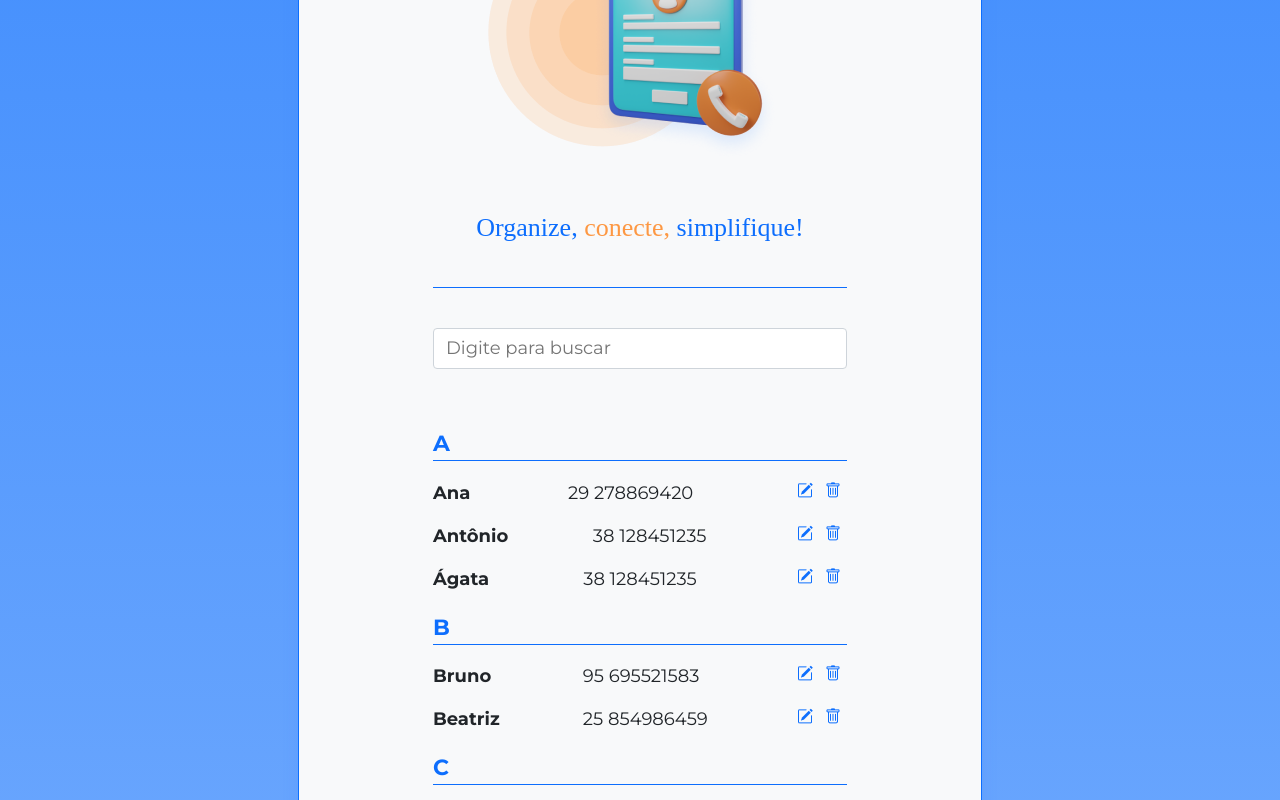
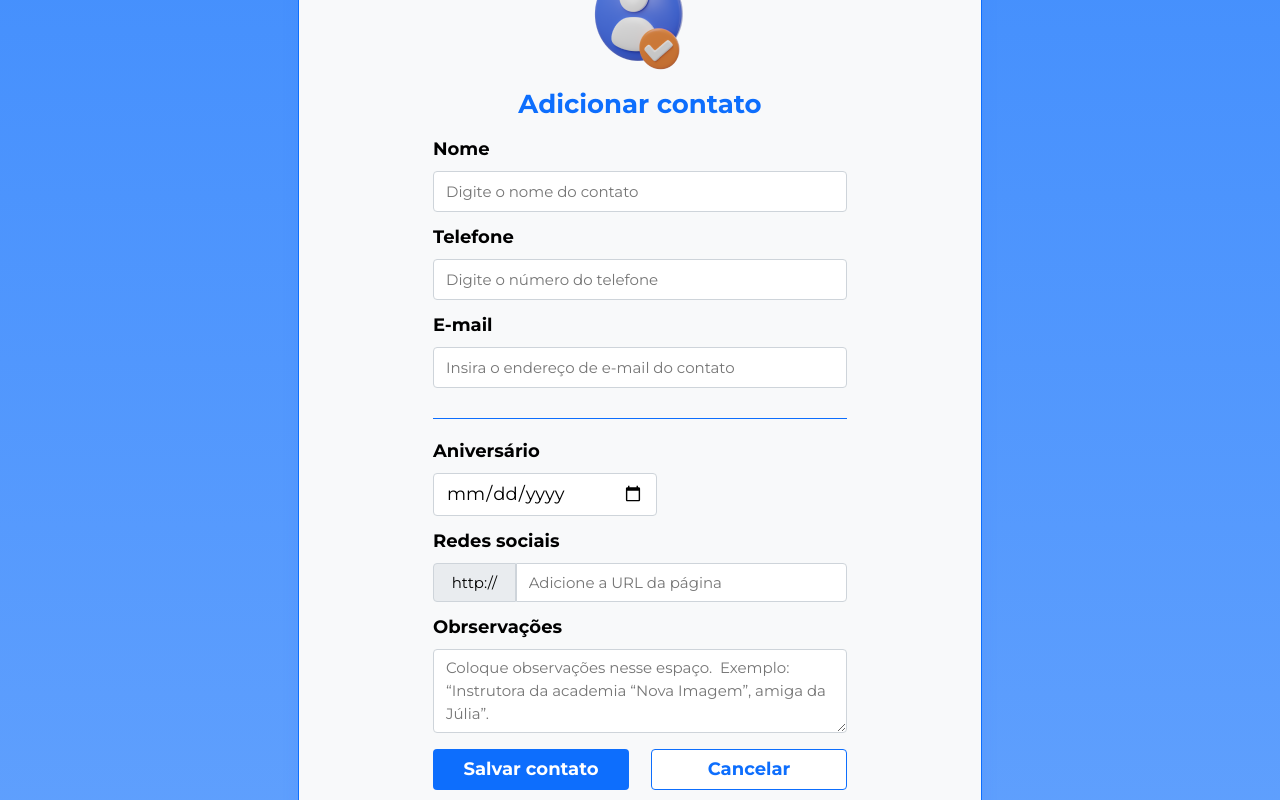
Before and after one commit to HernanyBastos/indexa-angular, an Angular app: page / in a window 1280 px wide. Shown: the part 300-1100 px from the top of the page. Built offline with nearby package versions, Linux system fonts and the light colour scheme; a web font is replaced by a local one.

Commit message:
Criando template do Formulário

```diff
--- a/src/app/app.component.html
+++ b/src/app/app.component.html
@@ -1,3 +1,5 @@
+<app-formulario-contato/>
+
 <app-container>
     <app-cabecalho />
 
--- /dev/null
+++ b/src/app/paginas/formulario-contato/formulario-contato.component.css
@@ -0,0 +1,169 @@
+header .cabecalho-link {
+    display: flex;
+    flex-direction: column;
+    align-items: center;
+}
+
+header .cabecalho-link img {
+    align-self: center;
+    margin-bottom: 56px;
+}
+
+header .cabecalho-link div {
+    display: flex;
+    align-self: flex-start;
+}
+
+header .cabecalho-link img.seta {
+    margin: 0 8px;
+}
+
+header .cabecalho-link a {
+    text-decoration: none;
+    font-family: 'Montserrat';
+    font-size: 18px;
+    font-weight: 400;
+    line-height: 27px;
+    letter-spacing: 0px;
+    color: #0D6EFD;
+}
+
+header .cabecalho-contato {
+    display: flex;
+    flex-direction: column;
+    align-items: center;
+    margin-top: 32px;
+}
+
+h1 {
+    font-family: 'Montserrat';
+    font-size: 26px;
+    font-weight: 700;
+    line-height: 39px;
+    letter-spacing: 0px;
+    text-align: center;
+    color: #0D6EFD;
+    margin: 12px 0;
+}
+
+input,
+textarea {
+    box-sizing: border-box;
+    border-radius: 4px;
+    border: 1px solid #CED4DA;
+    width: 100%;
+    margin: 8px 0 12px 0;
+    padding: 6px 12px;
+    font-family: 'Montserrat';
+    font-size: 18px;
+    font-style: normal;
+    font-weight: 400;
+    line-height: 150%;
+}
+
+input#redes {
+    border-radius: 0 4px 4px 0;
+    padding: 0 12px;
+}
+
+input#aniversario {
+    width: 224px;
+    display: block;
+}
+
+label[for="redes"] {
+    display: block;
+}
+
+textarea {
+    height: 84px;
+}
+
+label {
+    font-family: 'Montserrat';
+    font-size: 18px;
+    font-weight: 700;
+    line-height: 27px;
+    letter-spacing: 0;
+    text-align: left;
+}
+
+input::placeholder,
+textarea::placeholder {
+    font-family: 'Montserrat';
+    font-size: 15px;
+    font-weight: 400;
+    line-height: 23px;
+    letter-spacing: 0;
+    text-align: left;
+}
+
+input:focus {
+    outline: none;
+}
+
+.span-http {
+    width: 72px;
+    height: 37px;
+    border-radius: 4px 0 0 4px;
+    border: 1px solid #CED4DA;
+    background-color: #E9ECEF;
+    font-family: 'Montserrat';
+    font-size: 15px;
+    font-weight: 400;
+    line-height: 23px;
+    margin: 8px 0 12px;
+    line-height: 37px;
+    padding: 0 12px;
+    text-align: center;
+}
+
+.input-container {
+    display: flex;
+    align-items: stretch;
+}
+
+.botoes {
+    display: flex;
+    justify-content: space-between;
+}
+
+.botao-cancelar,
+.botao-salvar,
+.botao-desabilitado {
+    width: 196px;
+    height: 41px;
+    padding: 6px, 12px;
+    border-radius: 4px;
+    border: 1px;
+    gap: 8px;
+    font-family: 'Montserrat';
+    font-size: 18px;
+    font-weight: 700;
+    text-align: center;
+}
+
+.botao-cancelar {
+    color: #0D6EFD;
+    background-color: #FFFFFF;
+    border: 1px solid #0D6EFD;
+    cursor: pointer;
+
+}
+
+.botao-salvar {
+    color: #FFFFFF;
+    background-color: #0D6EFD;
+    cursor: pointer;
+}
+
+.botao-desabilitado {
+    background-color: #ADB5BD;
+    cursor: not-allowed;
+}
+
+.mensagem-erro {
+    font-size: 16px;
+    color: red;
+    margin-bottom: 12px;
+}
--- /dev/null
+++ b/src/app/paginas/formulario-contato/formulario-contato.component.html
@@ -0,0 +1,46 @@
+<app-container>
+    <header>
+        <section class="cabecalho-link">
+            <img src="assets/logo.png" alt="Logo Indexa">
+        </section>
+        <section class="cabecalho-contato">
+            <img src="assets/adicionar-contato.png" alt="Ilustração de contato">
+            <h1>Adicionar contato</h1>
+        </section>
+    </header>
+
+    <form action="">
+        <label for="nome">Nome</label>
+        <input type="text" id="nome" placeholder="Digite o nome do contato">
+
+        <label for="numero">Telefone</label>
+        <input type="number" id="numero" placeholder="Digite o número do telefone">
+
+        <label for="email">E-mail</label>
+        <input type="email" id="email" placeholder="Insira o endereço de e-mail do contato">
+
+        <app-separador/>
+
+        <label for="aniversario">Aniversário</label>
+        <input type="date" id="aniversario" placeholder="Data de nascimento">
+
+        <label for="redes">Redes sociais</label>
+        <div class="input-container">
+            <span class="span-http">http://</span>
+        <input type="url" id="redes" placeholder="Adicione a URL da página">
+        </div>
+
+
+        <label for="observacoes">Obrservações</label>
+        <textarea
+        name="observacoes"
+        id="observacoes"
+        placeholder="Coloque observações nesse espaço.  Exemplo: “Instrutora da academia “Nova Imagem”, amiga da Júlia”."
+        ></textarea>
+
+        <section class="botoes">
+            <button type="submit" class="botao-salvar">Salvar contato</button>
+            <button type="button" class="botao-cancelar">Cancelar</button>
+        </section>
+    </form>
+</app-container>
```
Also changed, not shown: src/app/app.component.ts (+6 -2 lines), src/app/paginas/formulario-contato/formulario-contato.component.ts (added, +20 -0 lines), src/assets/adicionar-contato.png (added), 1 other file (tests, documents, lock files or other folders).
